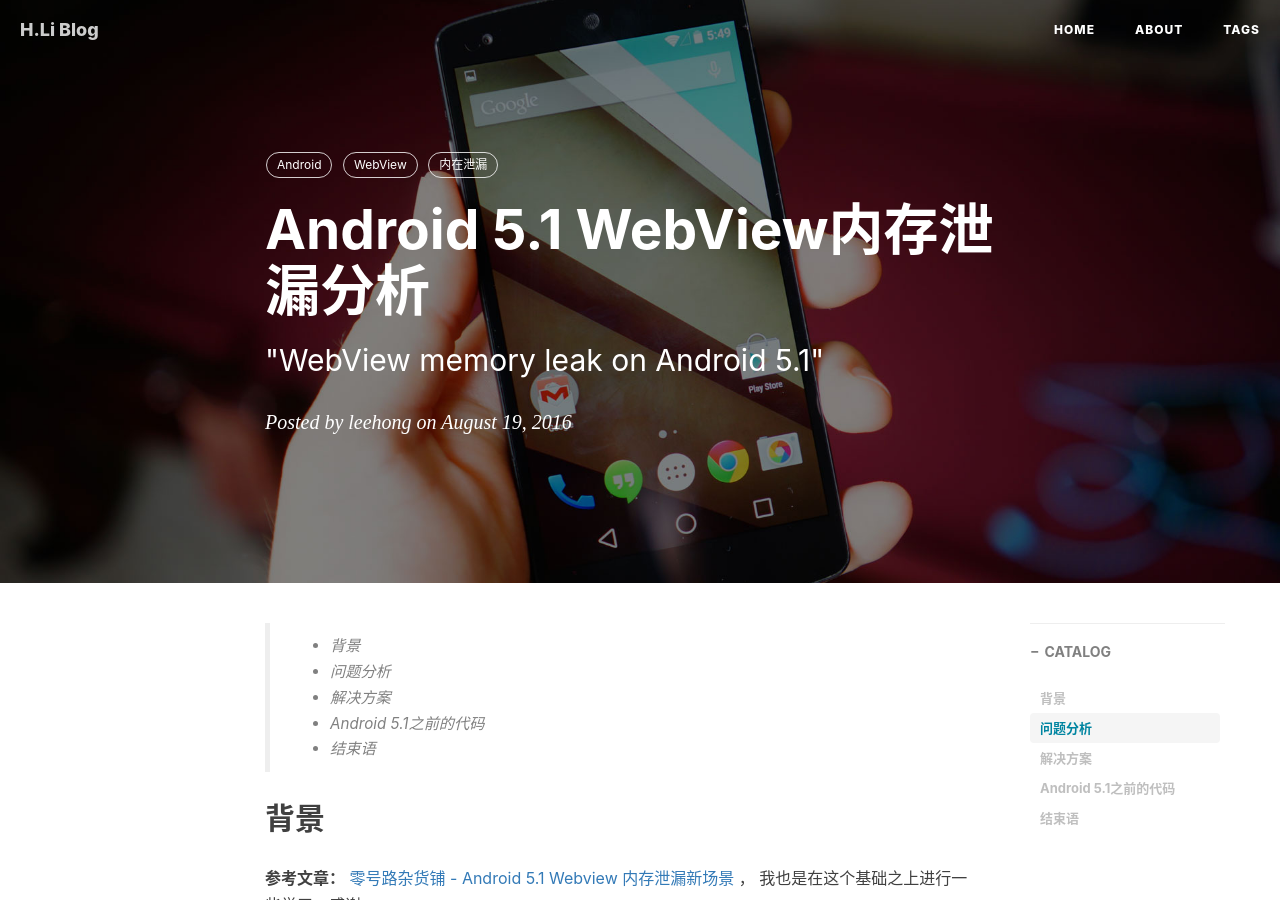
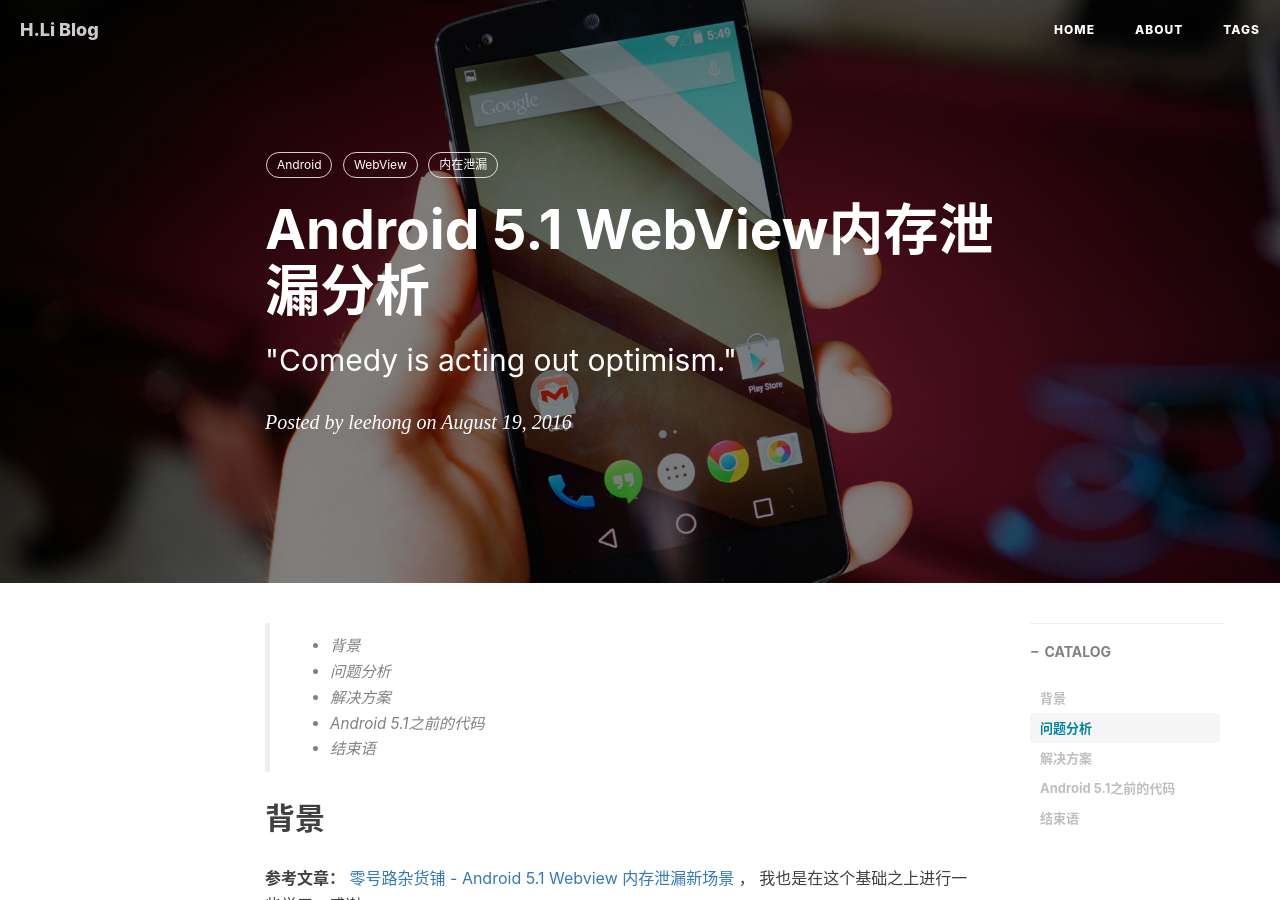
Before and after one commit to leehong2005/leehong2005.github.io, a Jekyll site: the page built from _posts/2016-08-17-webview-memory-leak.md, in a window 1280 px wide and 900 px high. Built offline with Jekyll 4.4.1, drawn with Linux system fonts in a browser that asks for light colours; comment, search, counter and statistics services are not loaded.

Commit message:
【功能】修改文案

```diff
--- a/_posts/2016-08-17-webview-memory-leak.md
+++ b/_posts/2016-08-17-webview-memory-leak.md
@@ -1,7 +1,7 @@
 ---
 layout:     post
 title:      "Android 5.1 WebView内存泄漏分析"
-subtitle:   " \"WebView memory leak on Android 5.1\" "
+subtitle:   " \"Comedy is acting out optimism.\" "
 date:       2016-08-19 00:00:00
 author:     "leehong"
 header-img: "img/post-bg-android.jpg"
```
